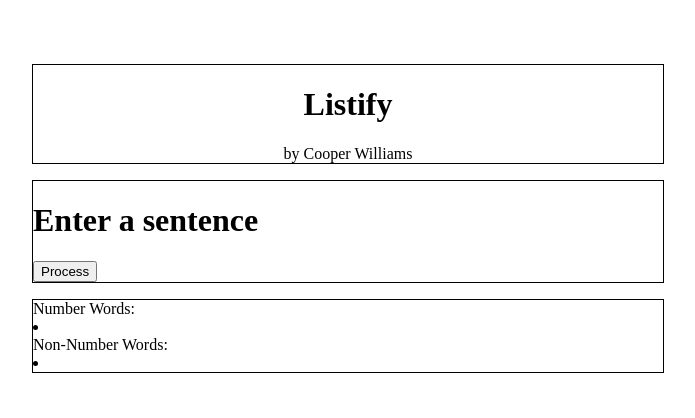
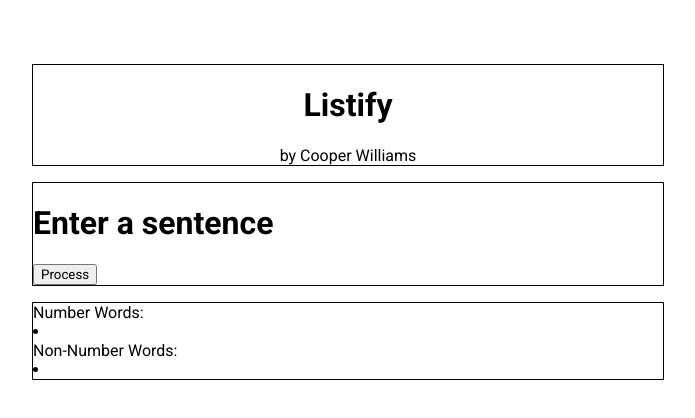
Before and after one commit to cwilliams0926/isys-102-hw6, a plain HTML site: page index.html in a window 1280 px wide. Shown: the whole page, without its empty margins (292-987 px from the left). Drawn offline with Linux system fonts and the light colour scheme.

Commit message:
Import Roboto font

```diff
--- a/styles.css
+++ b/styles.css
@@ -1,5 +1,8 @@
+@import url('https://fonts.googleapis.com/css2?family=Roboto:ital,wght@0,100..900;1,100..900&display=swap');
+
 * {
     box-sizing: border-box;
+    font-family: Roboto;
 }
 
 .container {
```
